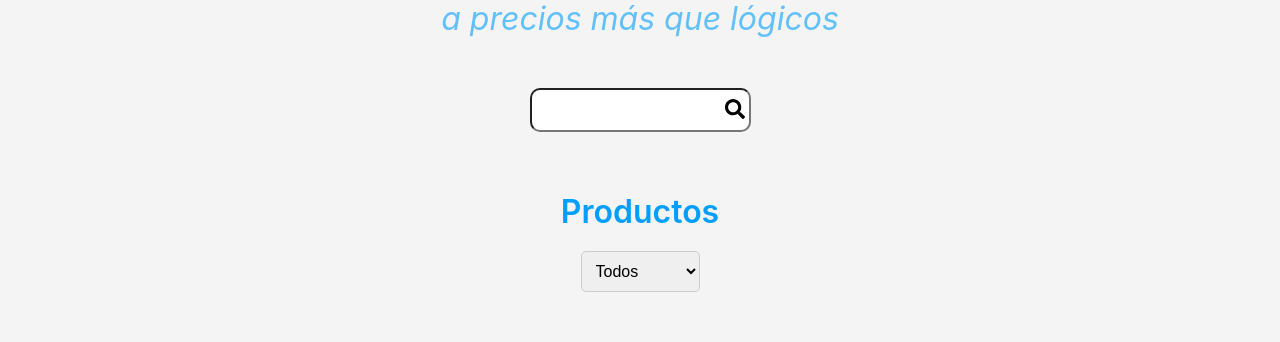
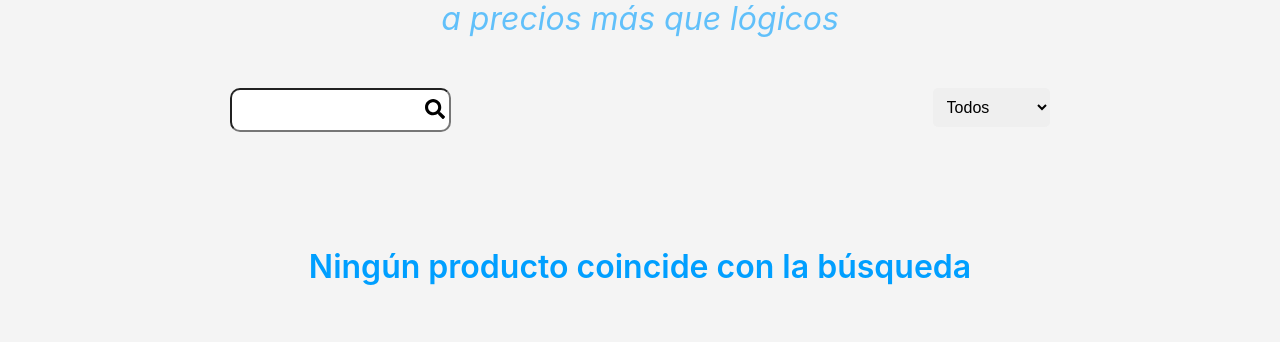
Before and after one commit to Carlosdb148/tfg, a React (Create React App) app: page / in a window 1280 px wide. Shown: the part 830-1172 px from the top of the page. Built offline with nearby package versions, Linux system fonts and the light colour scheme; no server answers.

Commit message:
Fixed: filters styles

```diff
--- a/src/components/ComparadorGrid.jsx
+++ b/src/components/ComparadorGrid.jsx
@@ -74,11 +74,10 @@ export function ComparadorGrid() {
         a precios más que lógicos
       </div>
       <div>
+        <div className={styles.flexFilters}>
           <div>
             <Search />
           </div>
-        <div className="fraseProduct">Productos</div>
-
           <div className={styles.filtroContainer}>
             <select
               value={tipoFiltro}
@@ -91,6 +90,8 @@ export function ComparadorGrid() {
               <option value="tablet">Tablet</option>
             </select>
           </div>
+        </div>
+
         <div><p className="inicioMensaje">{error}</p></div>
         <ul className={styles.comparadorGrid}>
           {productos.slice(0, mostrarTodos ? productos.length : cantidadInicial).map((producto) => (
--- a/src/components/ComparadorGrid.module.css
+++ b/src/components/ComparadorGrid.module.css
@@ -1,14 +1,12 @@
 .comparadorGrid{
     margin: 0 auto !important;
     width: 80%;
-    margin-top: 100px;
-    margin-bottom: 100px;
     display: grid;
     grid-template-columns: repeat(auto-fill, 280px);
     gap: 40px;
     justify-content: center;
-    margin-top: 100px !important;
     margin-bottom: 100px !important;
+    margin-top: -40px !important;
 }
 
 .filtroContainer {
@@ -21,9 +19,10 @@
   .filtro {
     padding: 10px;
     font-size: 16px;
-    border: 1px solid #ccc;
+    border:0;
     border-radius: 5px;
   }
+
 
   .verMas{
     margin: 0 auto;
@@ -49,3 +48,12 @@
     align-items: center;
     margin-bottom: 50px;
   }
+
+  .flexFilters{
+    display: flex;
+    justify-content: space-between;
+    width: 64%;
+    margin: 0 auto;
+    height: auto;
+    margin-top: 30px;
+  }
--- a/src/components/Search.module.css
+++ b/src/components/Search.module.css
@@ -1,7 +1,7 @@
 .searchContainer{
-    margin-top: 50px;
     display: flex;
     justify-content: center;
+    margin-top: 20px;
 }
 
 .searchBox{
```
Lines whose indentation alone changed are shown as unchanged.
